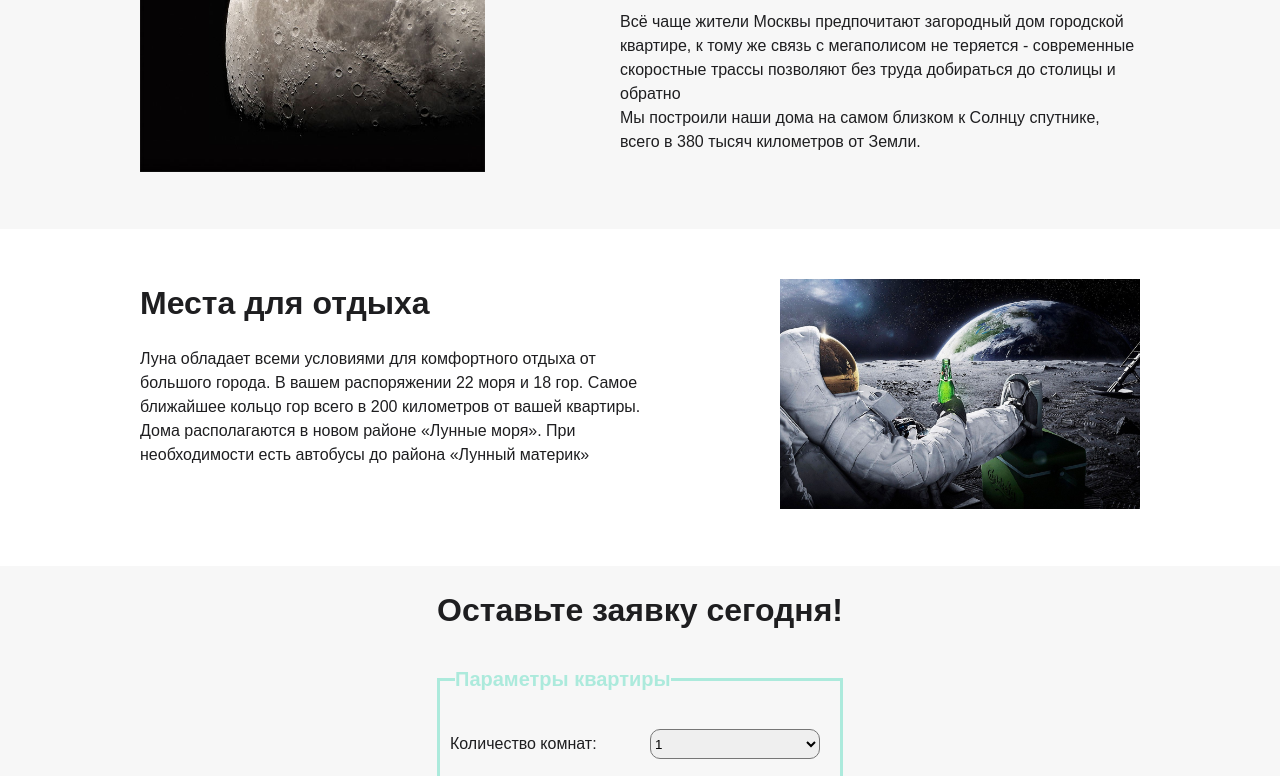
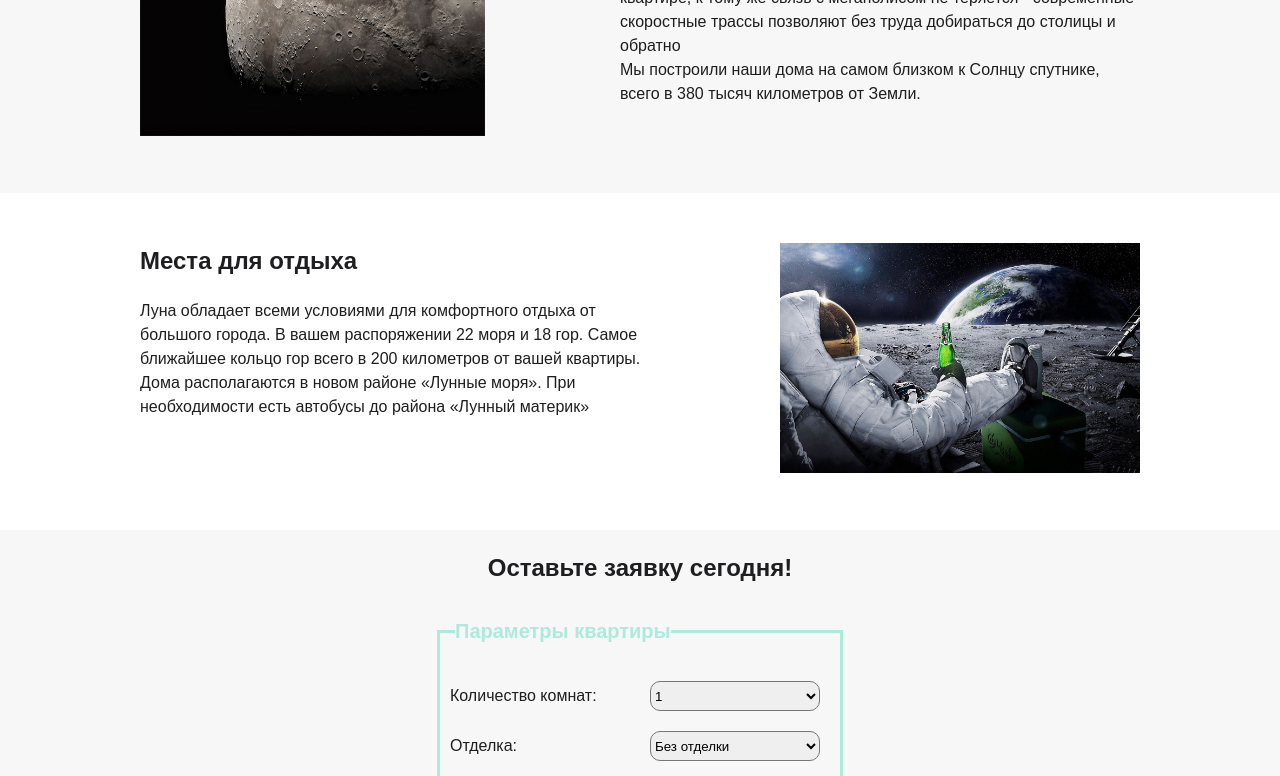
Before and after one commit to Aleksa-Rus/layout-designer-project-lvl1, a plain HTML site: page index.html in a window 1280 px wide. Shown: the part 750-1526 px from the top of the page. Drawn offline with Linux system fonts and the light colour scheme.

Commit message:
обновила стиль

```diff
--- a/styles/style.css
+++ b/styles/style.css
@@ -9,7 +9,6 @@
     color:rgb(30, 30, 32);
 }
 h2 {
-    font-size: 200%;
     padding-bottom: 20px;
 }
 .headermain,
```
